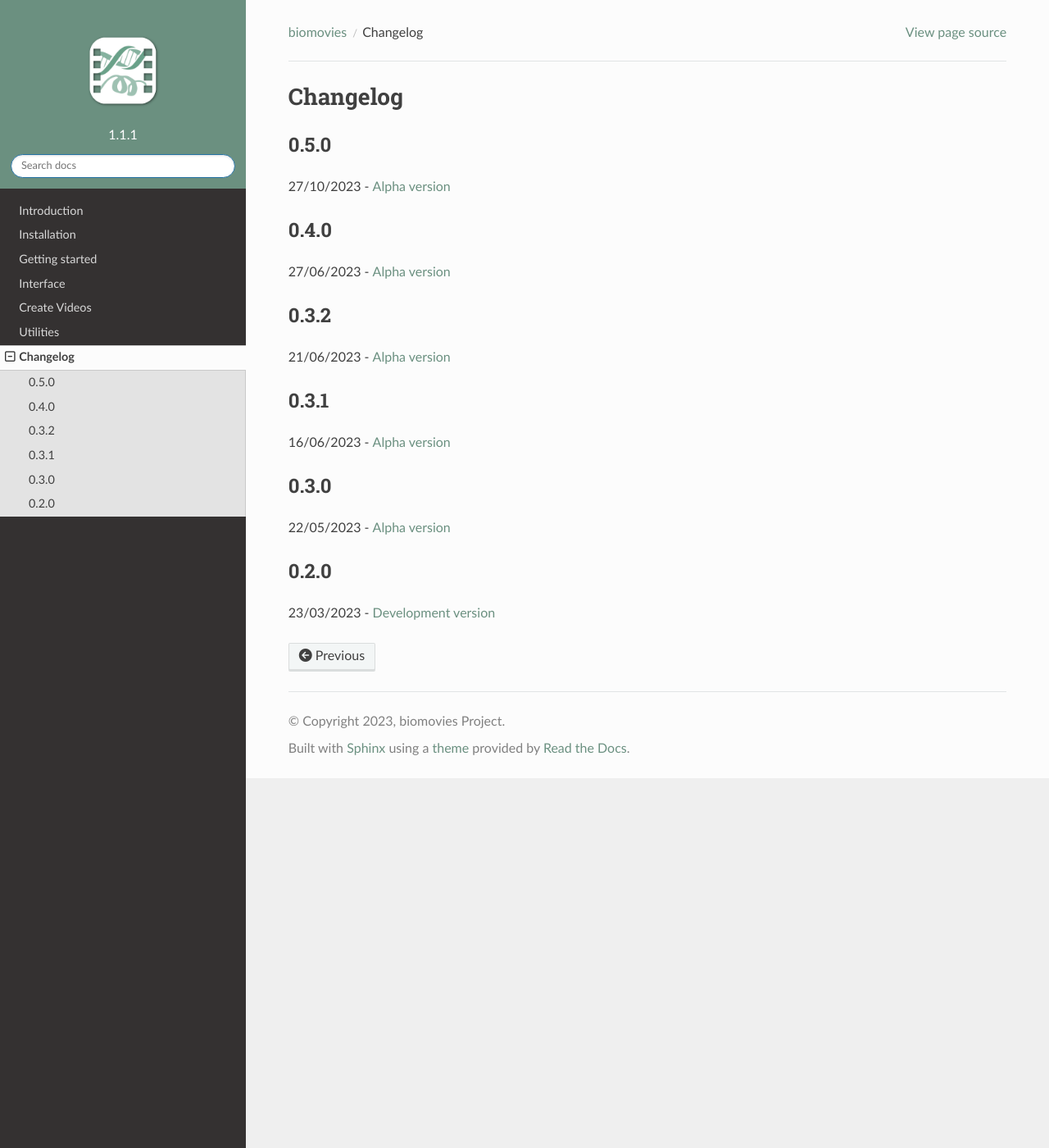
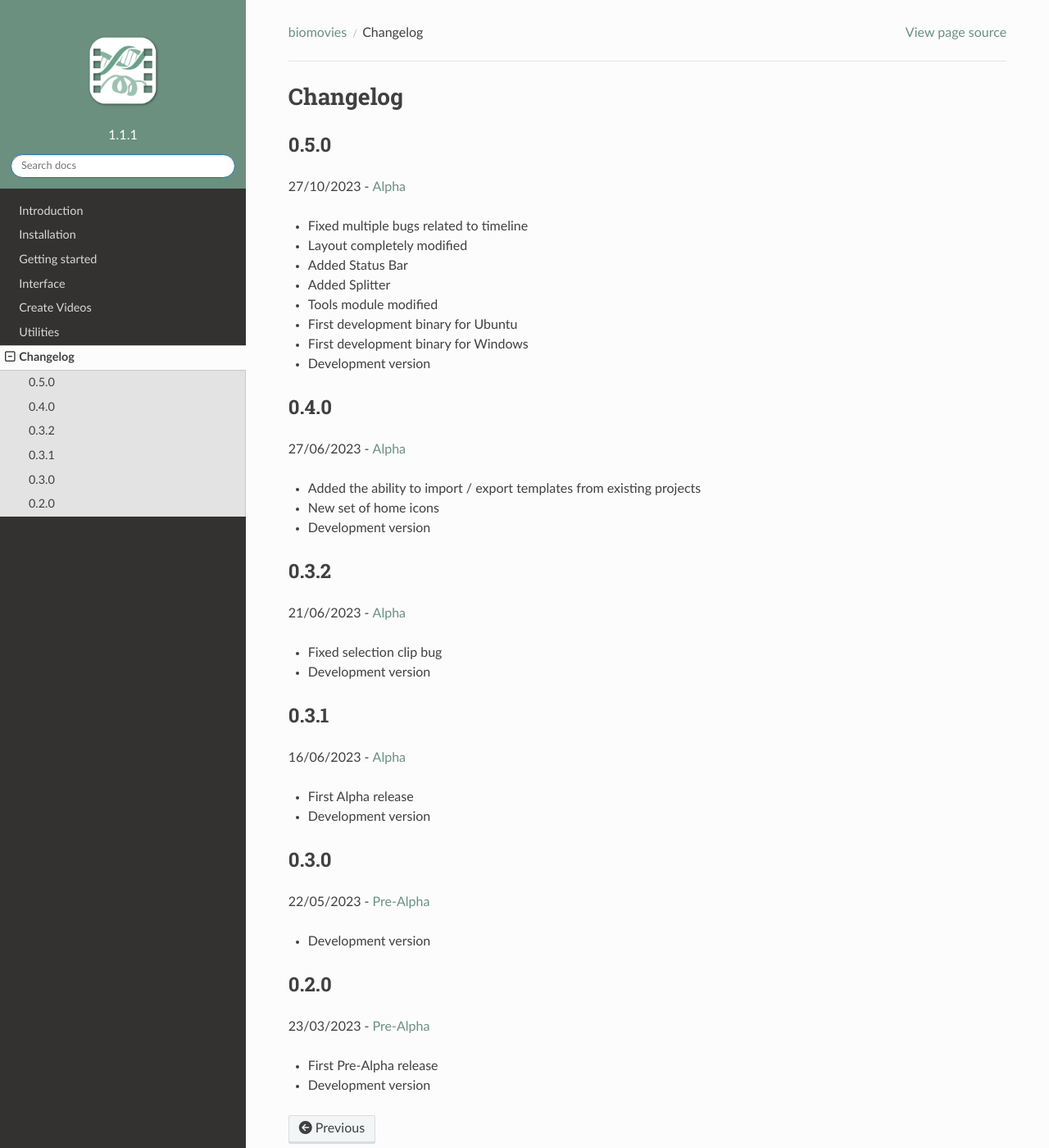
Before and after one commit to gbayarri/biomovies_documentation, a Sphinx documentation site: the page built from docs/source/changelog.md, in a window 1280 px wide and 1400 px high. Shown: the whole window at 82% size. Built offline with Sphinx 7.4.7 and the Read the Docs theme 2.0.0, drawn with Linux system fonts in a browser that asks for light colours.

Commit message:
Change Log

```diff
--- a/docs/source/changelog.md
+++ b/docs/source/changelog.md
@@ -2,24 +2,48 @@
 
 ## 0.5.0
 
-27/10/2023 - [Alpha version](https://github.com/gbayarri/biomovies-src/releases/tag/v0.5.0)
+27/10/2023 - [Alpha](https://github.com/gbayarri/biomovies-src/releases/tag/v0.5.0)
+
+* Fixed multiple bugs related to timeline
+* Layout completely modified
+* Added Status Bar
+* Added Splitter
+* Tools module modified
+* First development binary for Ubuntu
+* First development binary for Windows
+* Development version
 
 ## 0.4.0
 
-27/06/2023 - [Alpha version](https://github.com/gbayarri/biomovies-src/releases/tag/v0.4.0)
+27/06/2023 - [Alpha](https://github.com/gbayarri/biomovies-src/releases/tag/v0.4.0)
+
+* Added the ability to import / export templates from existing projects
+* New set of home icons
+* Development version
 
 ## 0.3.2
 
-21/06/2023 - [Alpha version](https://github.com/gbayarri/biomovies-src/releases/tag/v0.3.2)
+21/06/2023 - [Alpha](https://github.com/gbayarri/biomovies-src/releases/tag/v0.3.2)
+
+* Fixed selection clip bug
+* Development version
 
 ## 0.3.1
 
-16/06/2023 - [Alpha version](https://github.com/gbayarri/biomovies-src/releases/tag/v0.3.1)
+16/06/2023 - [Alpha](https://github.com/gbayarri/biomovies-src/releases/tag/v0.3.1)
+
+* First Alpha release
+* Development version
 
 ## 0.3.0
 
-22/05/2023 - [Alpha version](https://github.com/gbayarri/biomovies-src/releases/tag/v0.3.0)
+22/05/2023 - [Pre-Alpha](https://github.com/gbayarri/biomovies-src/releases/tag/v0.3.0)
+
+* Development version
 
 ## 0.2.0
 
-23/03/2023 - [Development version](https://github.com/gbayarri/biomovies-src/releases/tag/v0.2.0)
+23/03/2023 - [Pre-Alpha](https://github.com/gbayarri/biomovies-src/releases/tag/v0.2.0)
+
+* First Pre-Alpha release
+* Development version
```
